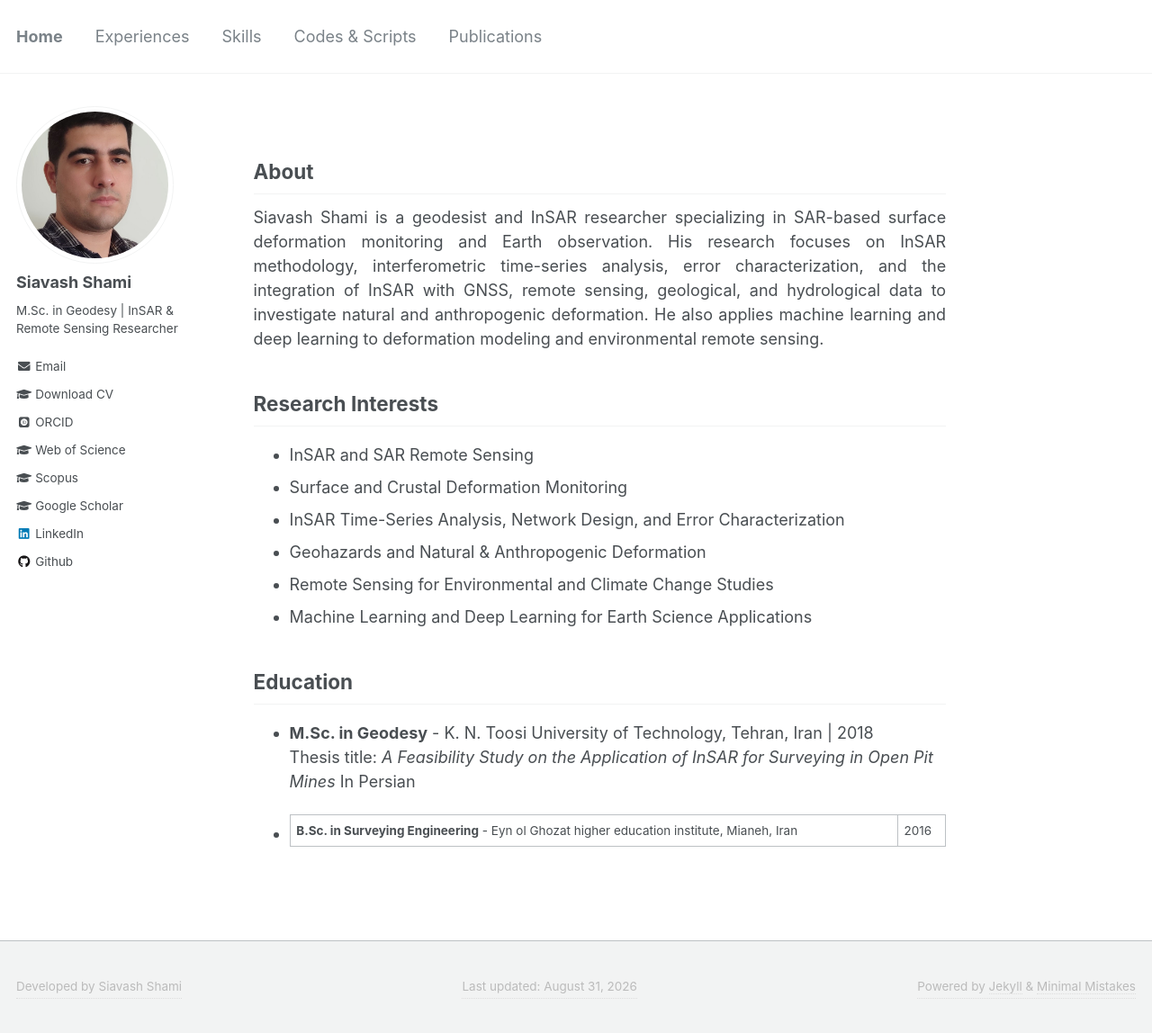
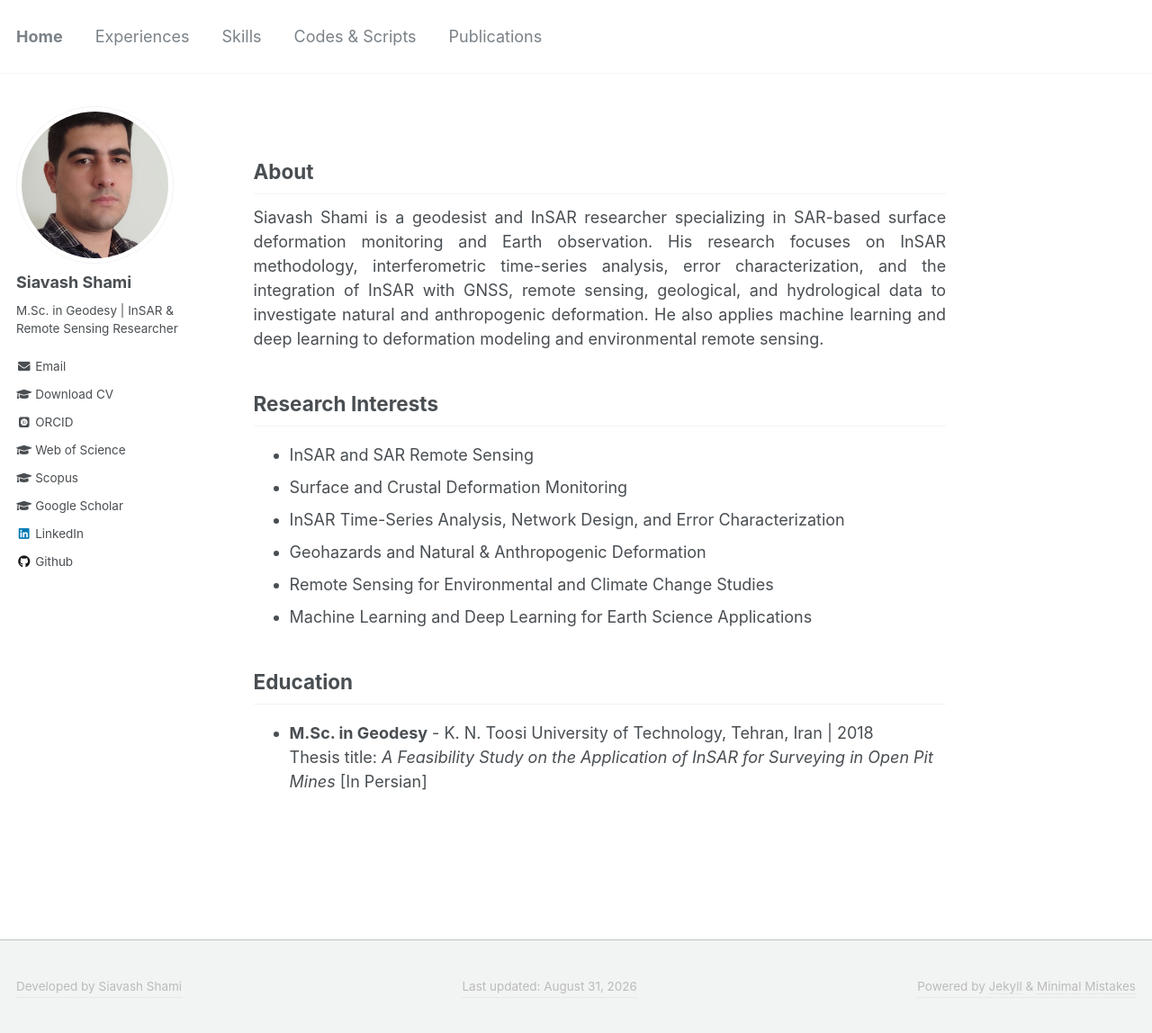
Before and after one commit to siavashshami/siavashshami.github.io, a Jekyll site: the page built from _pages/home.md, in a window 1280 px wide and 1148 px high. Shown: the whole window at 90% size. Built offline with Jekyll 4.4.1, drawn with Linux system fonts in a browser that asks for light colours; some web fonts are replaced.

Commit message:
Update home.md

```diff
--- a/_pages/home.md
+++ b/_pages/home.md
@@ -23,6 +23,4 @@ Siavash Shami is a geodesist and InSAR researcher specializing in SAR-based surf
 
 ## Education
 - **M.Sc. in Geodesy** - K. N. Toosi University of Technology, Tehran, Iran | 2018<br>
-    Thesis title: <i>A Feasibility Study on the Application of InSAR for Surveying in Open Pit Mines</i> In Persian
-
-- **B.Sc. in Surveying Engineering** - Eyn ol Ghozat higher education institute, Mianeh, Iran | 2016<br>
+    Thesis title: <i>A Feasibility Study on the Application of InSAR for Surveying in Open Pit Mines</i> [In Persian]
```
